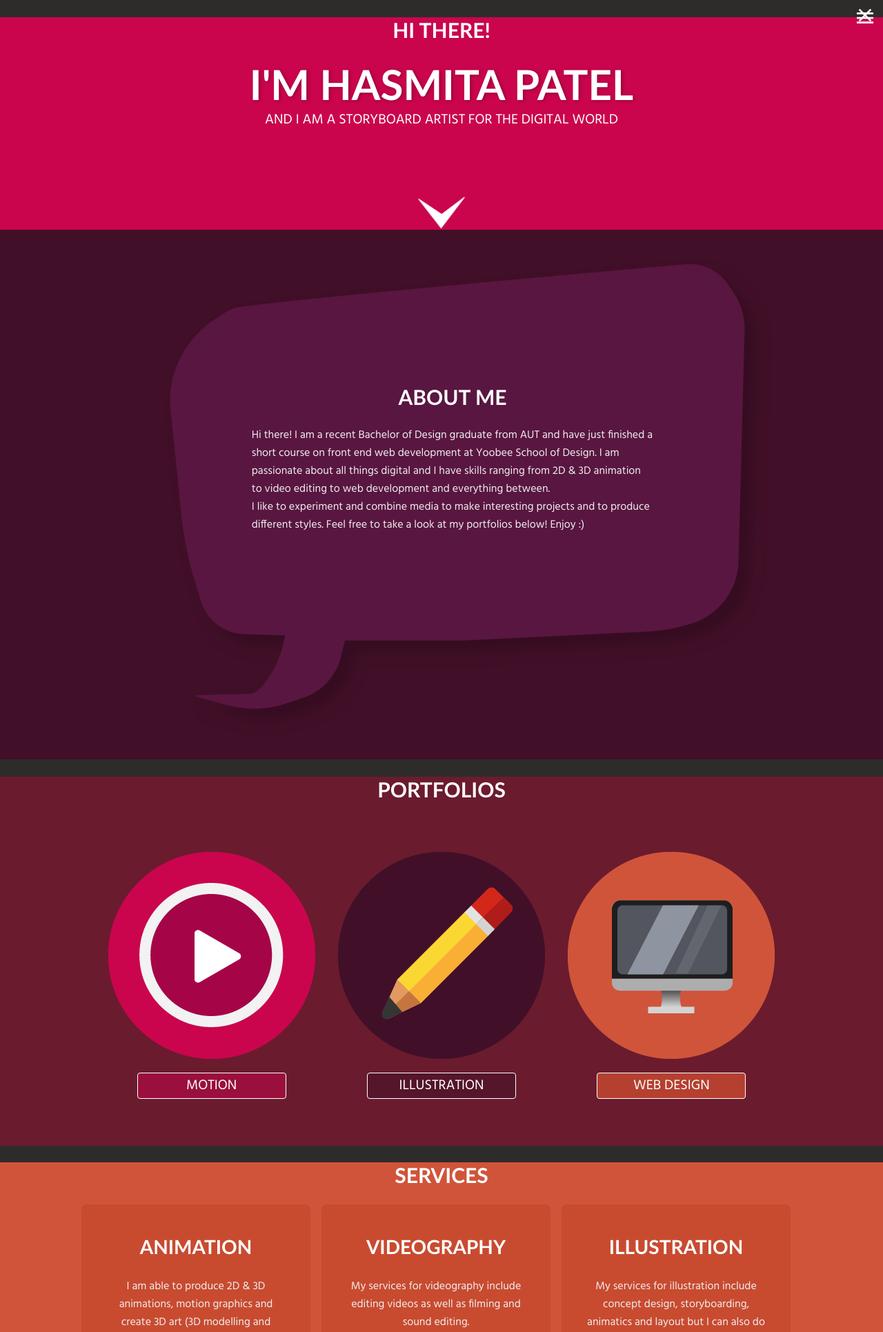
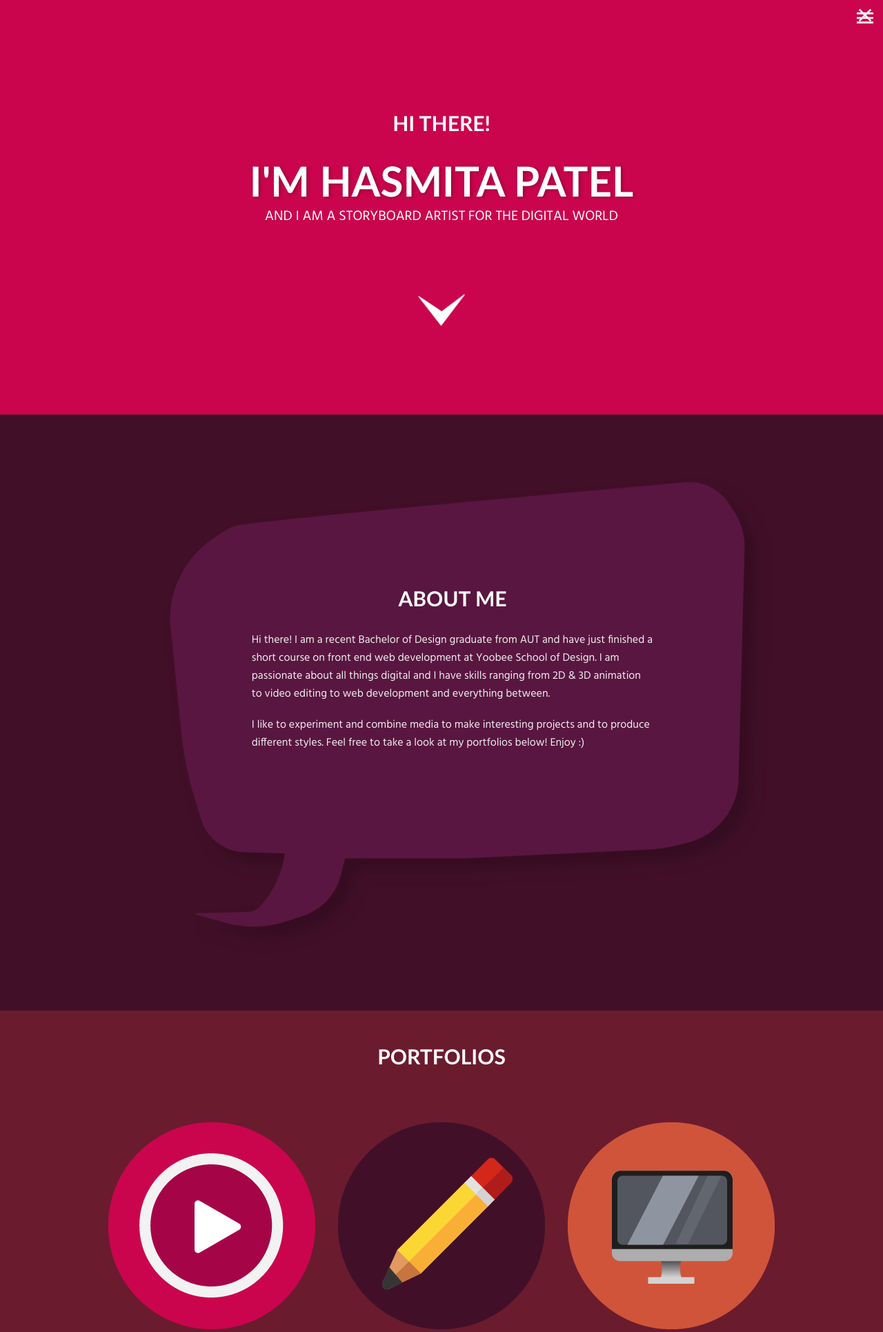
Before and after one commit to hasmitapatel/hasmitapatel.github.io, a PHP site: page / in a window 1280 px wide. Shown: the top 1931 px of the page at 69% size. Run offline with PHP 8.4, Linux system fonts and the light colour scheme; some libraries are stand-ins or nearby versions.

Commit message:
Changes made to index and stylesheet

```diff
--- a/index.html
+++ b/index.html
@@ -7,46 +7,53 @@
   <meta name="robots" content="noindex, nofollow">
   <meta name="viewport" content="width=device-width, initial-scale=1">
   <link href="https://fonts.googleapis.com/css?family=Roboto+Condensed|Hind" rel="stylesheet">
-  <link rel="stylesheet" type="text/css" href="css/jquery.fullPage.css" />
+
   <link rel="stylesheet" type="text/css" href="css/devicons.min.css" />
   <link rel="stylesheet" href="styles.css">
-  <script src="http://ajax.googleapis.com/ajax/libs/jquery/1.11.1/jquery.min.js"></script>
+
   <script src="https://use.fontawesome.com/9372526d0d.js"></script>
   <link rel="shortcut icon" href="images/favicon.ico" type="images/x-icon">
   <link rel="icon" href="images/favicon.ico" type="images/x-icon">
   <link href='//cdn.jsdelivr.net/devicons/1.8.0/css/devicons.min.css' rel='stylesheet'>
-  <script src="js/jquery.fullPage.min.js"></script>
+
 </head>
 
 <body>
   <nav class="sticky home-nav">
     <ul>
-      <li><a data-menuanchor="firstPage" href="#firstPage">Home</a></li>
-      <li><a data-menuanchor="secondPage" href="#secondPage">About</a></li>
-      <li><a data-menuanchor="thirdPage" href="#thirdPage">Portfolios</a></li>
-      <li><a data-menuanchor="fourthPage" href="#fourthPage">Services</a></li>
-      <li><a data-menuanchor="lastPage" href="#lastPage">Contact</a></li>
+      <li><a data-menuanchor="firstPage" href="#section0">Home</a></li>
+      <li><a data-menuanchor="secondPage" href="#section1">About</a></li>
+      <li><a data-menuanchor="thirdPage" href="#section2">Portfolios</a></li>
+      <li><a data-menuanchor="fourthPage" href="#section3">Services</a></li>
+      <li><a data-menuanchor="lastPage" href="#section4">Contact</a></li>
     </ul>
   </nav>
-  <div id="fullpage">
+
+
     <div class="home section" id="section0">
+    <div class="home-text">
       <h2>Hi There!</h2>
       <h1 class="home-title">I'm Hasmita Patel</h1>
       <p class="tagline">And I am <span class="element"></span>for the digital world</p><img class="arrow" src="images/arrow-down.png" alt="">
+      </div>
     </div>
+
     <div class="about section" id="section1">
+    <div class="container">
       <div class="speech-bubble">
-        <!-- <div class="container"> -->
+
         <div class="about-text">
           <h2>About Me</h2>
           <p>Hi there! I am a recent Bachelor of Design graduate from AUT and have just finished a short course on front end web development at Yoobee School of Design. I am passionate about all things digital and I have skills ranging from 2D & 3D animation to video editing to web development and everything between.
-          </p>
+          </p><br>
           <p>I like to experiment and combine media to make interesting projects and to produce different styles. Feel free to take a look at my portfolios below! Enjoy :)</p>
         </div>
-        <!-- </div> -->
+        </div>
+
       </div>
     </div>
     <div class="portfolio section" id="section2">
+    <div class="container">
       <h2>Portfolios</h2>
       <div class="row">
         <a href="anim.html">
@@ -56,8 +63,10 @@
         <a href="web.html">
           <div class="icon-link web-icon"></div><span class="orange">Web Design</span></a>
       </div>
+      </div>
     </div>
     <div class="services section" id="section3">
+    <div class="container">
       <h2>Services</h2>
 
       <div class="collapse">
@@ -93,7 +102,9 @@
 
     </div>
     </div>
+    </div>
     <div class="contact section" id="section4">
+    <div class="container">
       <h2 class="contact-title">Contact Me</h2>
       <div class="contact-form">
         <form action="https://formspree.io/hasmita-patel@outlook.com" method="POST">
@@ -107,9 +118,10 @@
         </form>
       </div>
       <p class="footer">Website created by Hasmita Patel</p>
+      </div>
     </div>
 
-  </div>
+
   <footer>
   </footer>
   <script src="js/nav.js"></script>
@@ -122,17 +134,7 @@
       loop: true
     });
   });
-  </script>
-  <script type="text/javascript ">
-  $(document).ready(function() {
-    $('#fullpage').fullpage({
 
-      anchors: ['firstPage', 'secondPage', 'thirdPage', 'fourthPage', 'lastPage'],
-      menu: '#menu',
-      scrollingSpeed: 1000
-    });
-
-  });
   </script>
 </body>
 
--- a/styles.css
+++ b/styles.css
@@ -64,9 +64,10 @@ footer {
 }
 
 .container {
-  height: 800px;
+
   margin: 0 auto;
-  padding: 1em;
+  padding: 3em 0;
+
 }
 
 body {
@@ -373,6 +374,7 @@ h1 {
   text-align: center;
   text-shadow: rgb(147, 5, 57) 2px 1px 5px;
   padding: 1em .5em 0 .5em;
+
 }
 
 h2 {
@@ -381,6 +383,8 @@ h2 {
   text-align: center;
   font-size: 28px;
   padding: 0;
+  margin:0;
+  margin-bottom: 1em;
 }
 
 .home-title {
@@ -423,9 +427,17 @@ h2 {
 ------------------------------------------*/
 
 .home {
-  width: 100%;
+  display: flex;
+  align-items: center;
+  flex-direction: column;
   background: #CA054D;
   margin: 0;
+
+}
+
+.home-text {
+  margin-top: 10em;
+  margin-bottom: 8em;
 }
 
 @keyframes enlarge {
@@ -441,14 +453,16 @@ h2 {
   animation: enlarge 1s infinite alternate;
   display: flex;
   justify-content: center;
-  padding-top: 6em;
-  margin: auto;
+
+  margin: 6em auto 0;
 }
 
 .about {
-  width: 100%;
+
+  height: auto;
   background: #411028;
   margin: 0;
+  width: 100%;
 }
 
   .about-text p {
@@ -457,9 +471,10 @@ h2 {
   }
 
 .portfolio {
-  width: 100%;
+
   background: #6B1B2E;
   margin: 0;
+  width: 100%;
 }
 
 .collapse {
@@ -467,6 +482,7 @@ h2 {
   align-items: center;
   padding: 3em;
   flex-direction: column;
+
 }
 
 .row {
@@ -474,6 +490,7 @@ h2 {
   align-items: center;
   padding: 3em;
   flex-direction: column;
+
 }
 
 .icon-link {
@@ -565,10 +582,11 @@ h2 {
 }
 
 .contact {
-  width: 100%;
+
   position: relative;
   background: #F9CB5B;
   margin: 0;
+  width: 100%;
 }
 
 form {
@@ -747,6 +765,8 @@ input[type="submit"]:hover {
   }
 
 
+
+
   .website {
     flex-direction: row;
   }
```
